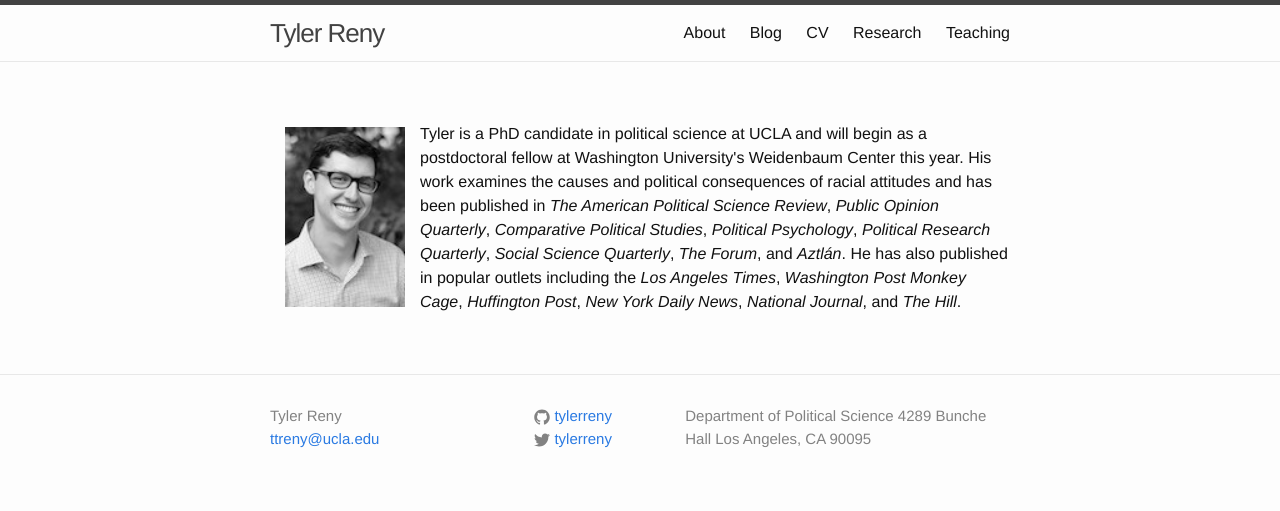
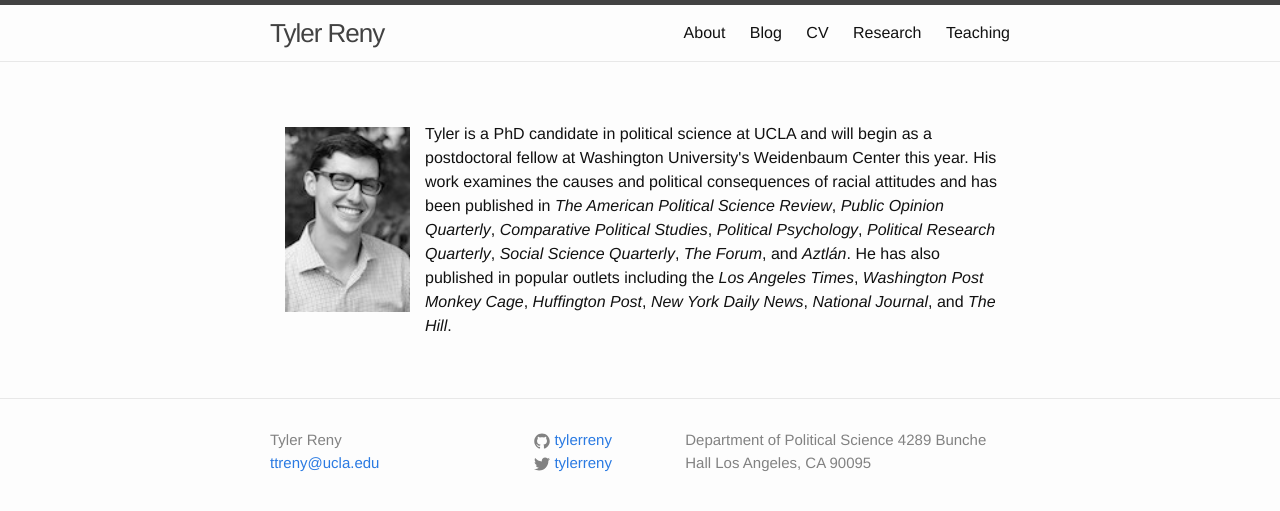
Before and after one commit to tylerreny/tylerreny.github.io, a Jekyll site: the page built from index.html, in a window 1280 px wide. Shown: the top 511 px of the page. Built offline with Jekyll 4.4.1, drawn with Linux system fonts in a browser that asks for light colours.

Commit message:
update cv

```diff
--- a/index.html
+++ b/index.html
@@ -4,7 +4,7 @@ title:
 ---
 <section>
   <img src="/img/headshot2.jpg" align="left" hspace="15" vspace="5"
-  width="120" height="180"/>
+  width="125" height="185"/>
 </section>
 
 Tyler is a PhD candidate in political science at UCLA and will begin as a postdoctoral fellow at Washington University's Weidenbaum Center this year. His work examines the causes and political consequences of racial attitudes and has been published in <i>The American Political Science Review</i>, <i>Public Opinion Quarterly</i>, <i>Comparative Political Studies</i>,  <i>Political Psychology</i>, <i>Political Research Quarterly</i>, <i>Social Science Quarterly</i>, <i>The Forum</i>, and <i>Aztl&aacute;n</i>. He has also published in popular outlets including the <i>Los Angeles Times</i>, <i>Washington Post Monkey Cage</i>, <i>Huffington Post</i>, <i>New York Daily News</i>, <i>National Journal</i>, and <i>The Hill</i>.
```
